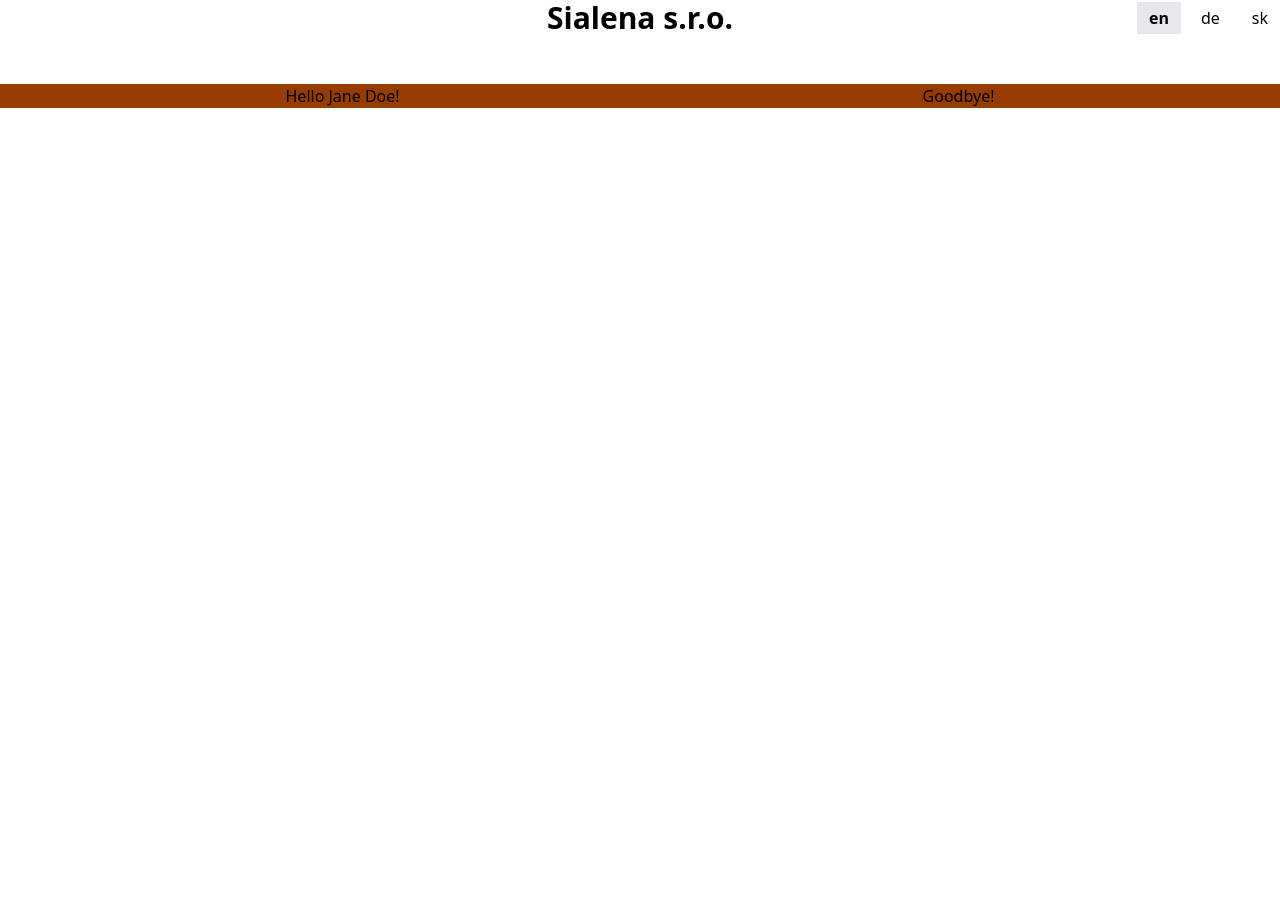
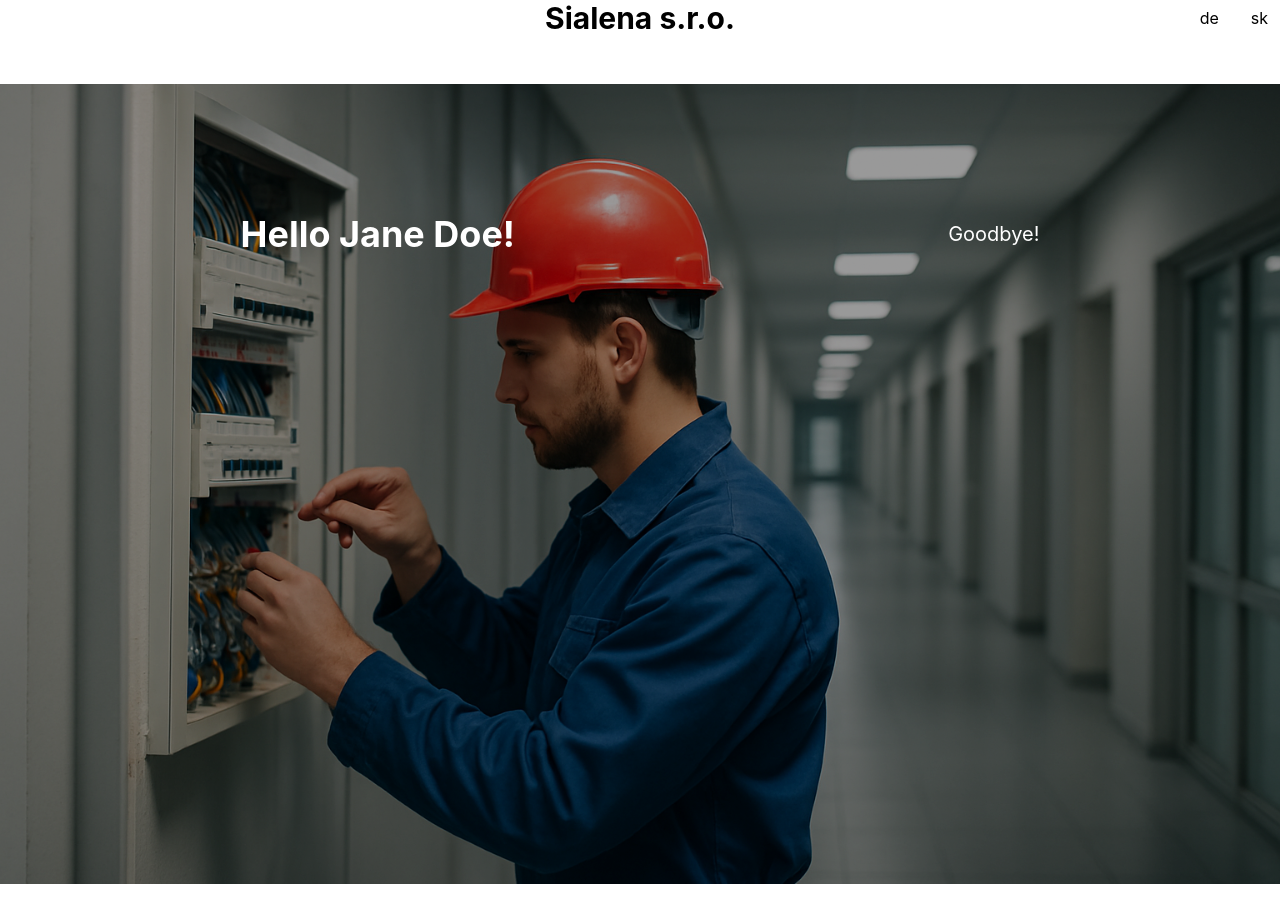
Before and after one commit to fgalaf/spa-test, a SvelteKit app: page / in a window 1280 px wide. Shown: the top 922 px of the page. Before the commit the page ends 800 px from the top, so only its background shows below. Built offline with nearby package versions, Linux system fonts and the light colour scheme.

Commit message:
font changed and added bg

```diff
--- a/src/lib/components/App.svelte
+++ b/src/lib/components/App.svelte
@@ -1,25 +1,21 @@
 <script>
   import { t } from "$lib/i18n/i18n";
-	import LanguageSelector from "./LanguageSelector.svelte";
 </script>
 
-<div class="flex items-center justify-between w-full">
+<main
+  class="relative max-w-full my-12 h-screen mx-auto px-6
+         bg-[url('/images/gpt_bg_0.png')]
+         bg-cover bg-center bg-no-repeat"
+>
+  <!-- Optional overlay for better text readability -->
+  <div class="absolute inset-0 bg-black/40"></div>
 
-  <!-- Left spacer -->
-  <div class="w-1/3"></div>
-
-  <!-- Centered title -->
-  <h1 class="text-center text-3xl font-bold w-1/3">
-    Sialena s.r.o.
-  </h1>
-
-  <!-- Right aligned options -->
-  <LanguageSelector/>
-</div>
-
-<main class="max-w-full my-12 mx-auto px-6 bg-amber-800">
-    <div class="flex justify-around">
-      <h1>{$t("hello")} Jane Doe!</h1>
-      <p>{@html $t("goodbye")}!</p>
-    </div>
+  <div class="relative flex justify-around items-center min-h-[300px]">
+    <h1 class="text-4xl font-bold text-white">
+      {$t("hello")} Jane Doe!
+    </h1>
+    <p class="text-white text-xl">
+      {@html $t("goodbye")}!
+    </p>
+  </div>
 </main>
--- /dev/null
+++ b/src/lib/components/Header.svelte
@@ -0,0 +1,17 @@
+<script>
+	import LanguageSelector from "./LanguageSelector.svelte";
+
+</script>
+<div class="flex items-center justify-between w-full">
+
+  <!-- Left spacer -->
+  <div class="w-1/3"></div>
+
+  <!-- Centered title -->
+  <h1 class="text-center text-3xl font-bold w-1/3">
+    Sialena s.r.o.
+  </h1>
+
+  <!-- Right aligned options -->
+  <LanguageSelector/>
+</div>
--- a/src/lib/components/LanguageSelector.svelte
+++ b/src/lib/components/LanguageSelector.svelte
@@ -4,11 +4,12 @@
 
 <div class="flex gap-2 w-1/3 justify-end">
     {#each locales as l}
-    <button
-        on:click={() => locale.set(l)}
-        class="px-3 py-1 hover:bg-gray-100
-        { $locale === l ? 'bg-gray-200 font-bold' : '' }">
-    {l}
-    </button>
+        {#if l !== $locale}
+            <button
+                on:click={() => locale.set(l)}
+                class="px-3 py-1 hover:font-bold">
+                {l}
+            </button>
+        {/if}
     {/each}
 </div>
--- a/src/routes/+page.svelte
+++ b/src/routes/+page.svelte
@@ -1,5 +1,7 @@
 <script>
     import App from "$lib/components/App.svelte";
+	import Header from "$lib/components/Header.svelte";
+</script>
 
-</script>
-<App></App>
+<Header/>
+<App/>
--- a/src/routes/layout.css
+++ b/src/routes/layout.css
@@ -1 +1,3 @@
 @import 'tailwindcss';
+
+body { font-family: 'Inter', sans-serif; }
```
Also changed, not shown: static/images/gpt_bg_0.png (added), static/robots.txt (deleted).
